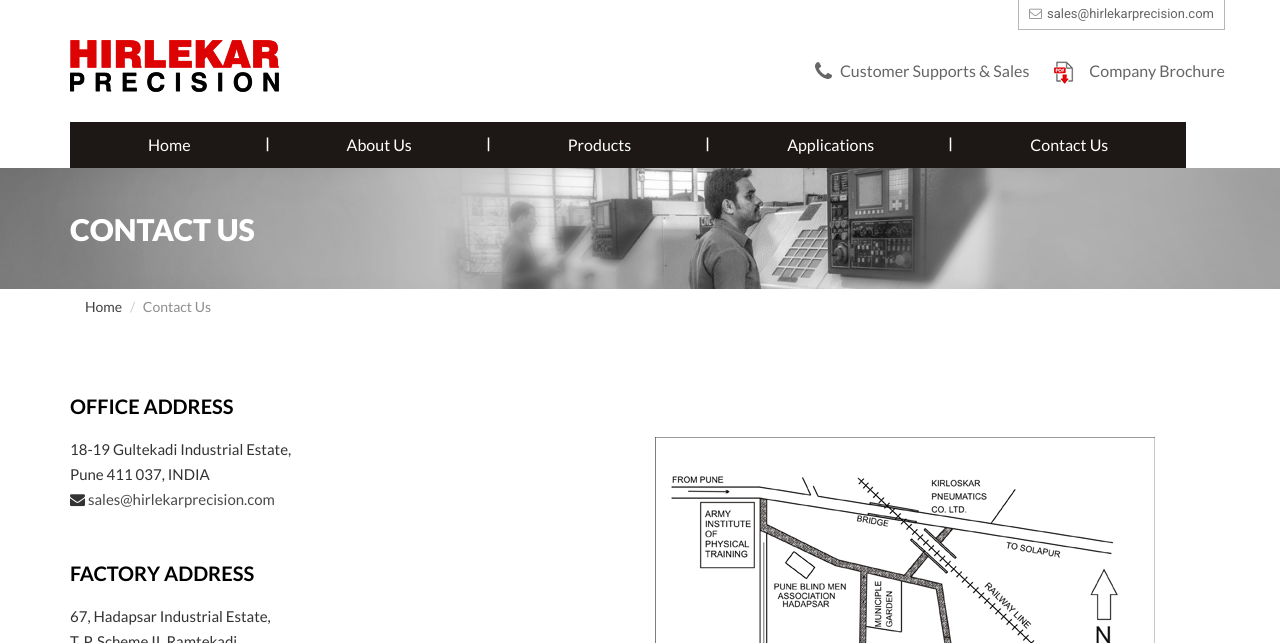
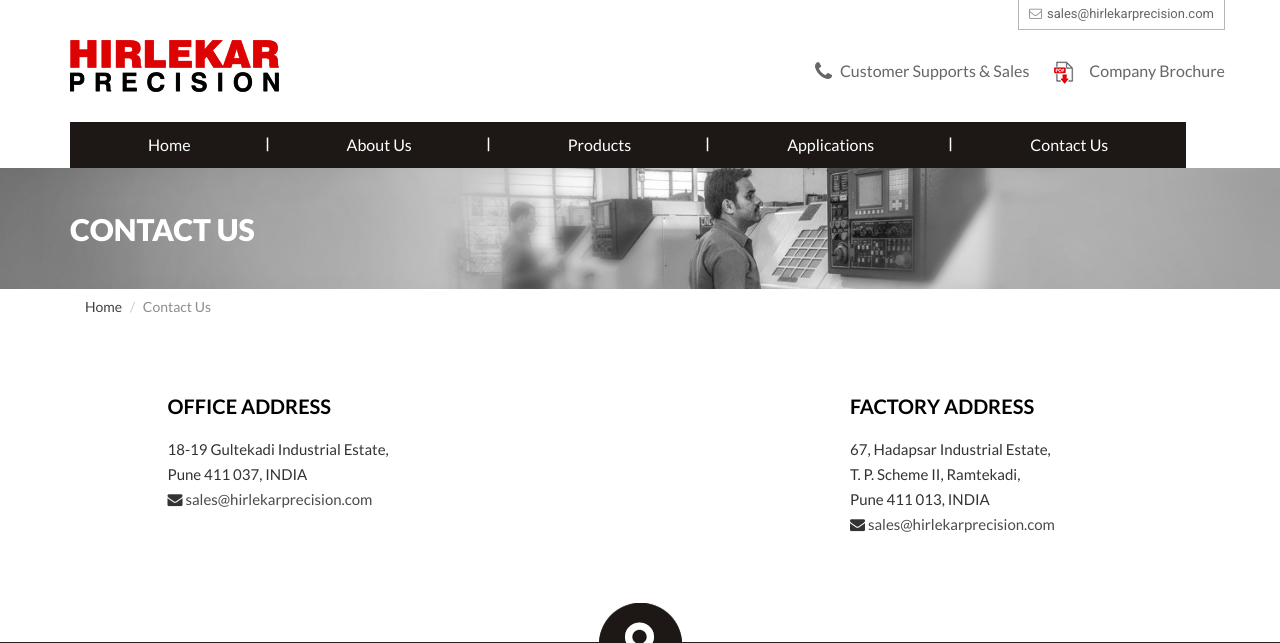
Before and after one commit to hirlekarprecision/hirlekarprecision.github.io, a Jekyll site: the page built from contact.html, in a window 1280 px wide. Shown: the top 643 px of the page. Built offline with Jekyll 4.4.1, drawn with Linux system fonts in a browser that asks for light colours; grey boxes are pictures that could not be loaded.

Commit message:
Removed map sketch on contact page and distributed space among office and factory address.

```diff
--- a/contact.html
+++ b/contact.html
@@ -7,8 +7,8 @@
 <div class="container-fluid">
   <div class="container">
     <div class="row">
-      <div class="col-md-6 col-sm-6">
         <div class="commonAboutPage">
+          <div class="col-md-3 col-md-offset-1">
             <h2>Office Address</h2>
             <address>
               18-19 Gultekadi Industrial Estate,
@@ -16,6 +16,8 @@
               <br>
               <i class="fa fa-envelope" aria-hidden="true"></i> <a href="mailto:sales@hirlekarprecision.com">sales@hirlekarprecision.com</a>
             </address>
+          </div>
+          <div class="col-md-3 col-md-offset-4">
             <h2>Factory Address</h2>
             <address>
               67, Hadapsar Industrial Estate,
@@ -24,12 +26,6 @@
               <br>
               <i class="fa fa-envelope" aria-hidden="true"></i> <a href="mailto:sales@hirlekarprecision.com">sales@hirlekarprecision.com</a>
             </address>
-        </div>
-      </div>
-      <div class="col-md-6 col-sm-6">
-        <div class="commonAboutPage">
-          <h2>&nbsp;</h2>
-          <figure><img src="images/map.gif" alt="Hirlekar Precision" class="img-responsive"></figure>
           </div>
         </div>
     </div>
```
Lines whose indentation alone changed are shown as unchanged.
